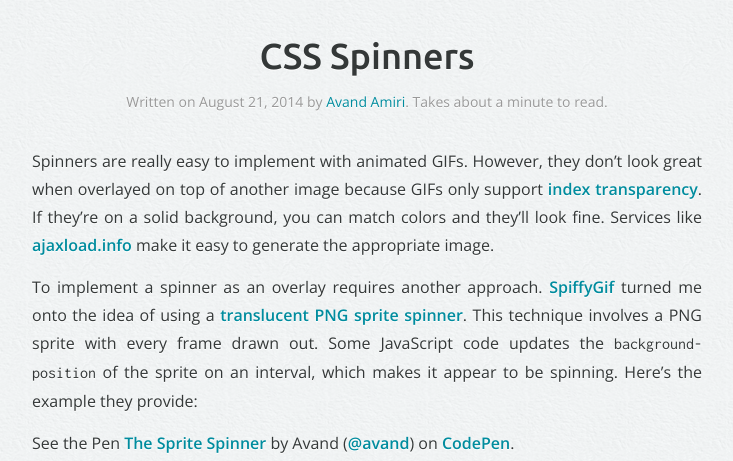
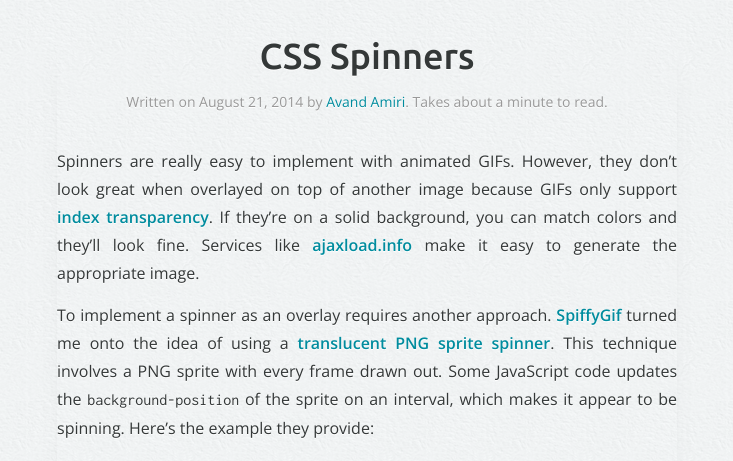
Before and after one commit to avand/avand.github.com, a Jekyll site: the page built from _posts/2014-08-21-spinners.markdown, in a window 1280 px wide. Shown: the top 461 px of the page, without its empty margins (273-1006 px from the left). Built offline with Jekyll 4.4.1, drawn with Linux system fonts in a browser that asks for light colours; comment, search, counter and statistics services are not loaded.

Commit message:
Tweaking container and blog image styles a tad

```diff
--- a/stylesheets/screen.css
+++ b/stylesheets/screen.css
@@ -42,8 +42,8 @@
 
 .container {
   margin: 0 auto;
-  width: 670px;
-  overflow: hidden; }
+  width: 620px;
+  padding: 0 5px; }
 
 .content {
   text-shadow: 0 1px 0px #FFF;
@@ -205,7 +205,7 @@
     .blog-show .post .body iframe {
       display: block;
       border: 10px solid #FFF;
-      box-shadow: 0 0 3px #7F7F7F;
+      box-shadow: 0 1px 5px rgba(0, 0, 0, 0.1);
       border-radius: 3px;
       -moz-border-radius: 3px;
       -webkit-border-radius: 3px;
```
